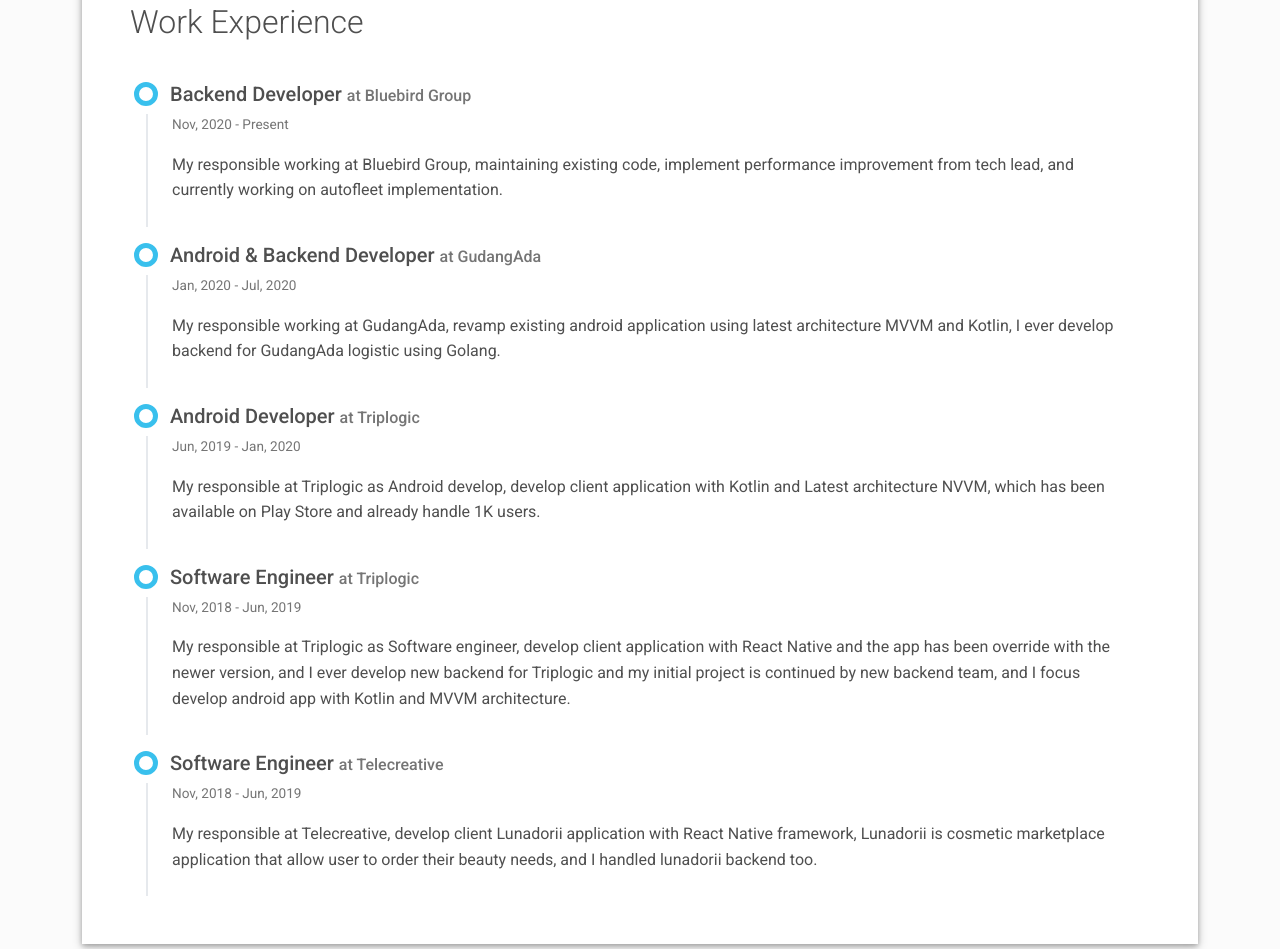
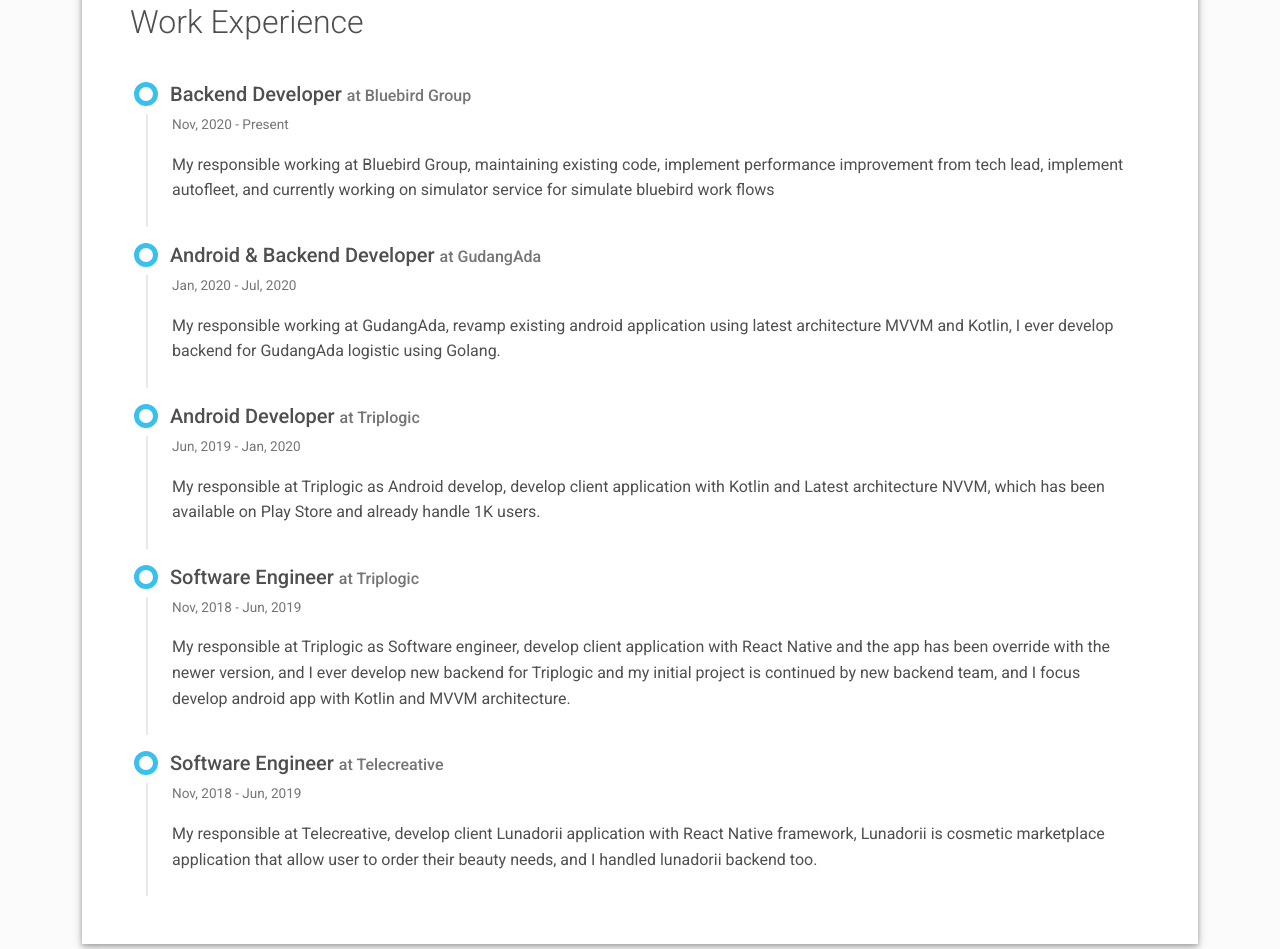
Before and after one commit to muhammadisa/muhammadisa.github.io, a plain HTML site: page index.html in a window 1280 px wide. Shown: the part 1978-2927 px from the top of the page. Drawn offline with Linux system fonts and the light colour scheme.

Commit message:
update cv

```diff
--- a/index.html
+++ b/index.html
@@ -252,7 +252,7 @@
           </div>
           <div class="timeline-body px-4 pb-4">
             <div class="text-muted text-small mb-3">Nov, 2020 - Present</div>
-            <div>My responsible working at Bluebird Group, maintaining existing code, implement performance improvement from tech lead, and currently working on autofleet implementation.</div>
+            <div>My responsible working at Bluebird Group, maintaining existing code, implement performance improvement from tech lead, implement autofleet, and currently working on simulator service for simulate bluebird work flows</div>
           </div>
         </div>
         <div class="timeline-card timeline-card-info" data-aos="fade-in" data-aos-delay="0">
```
